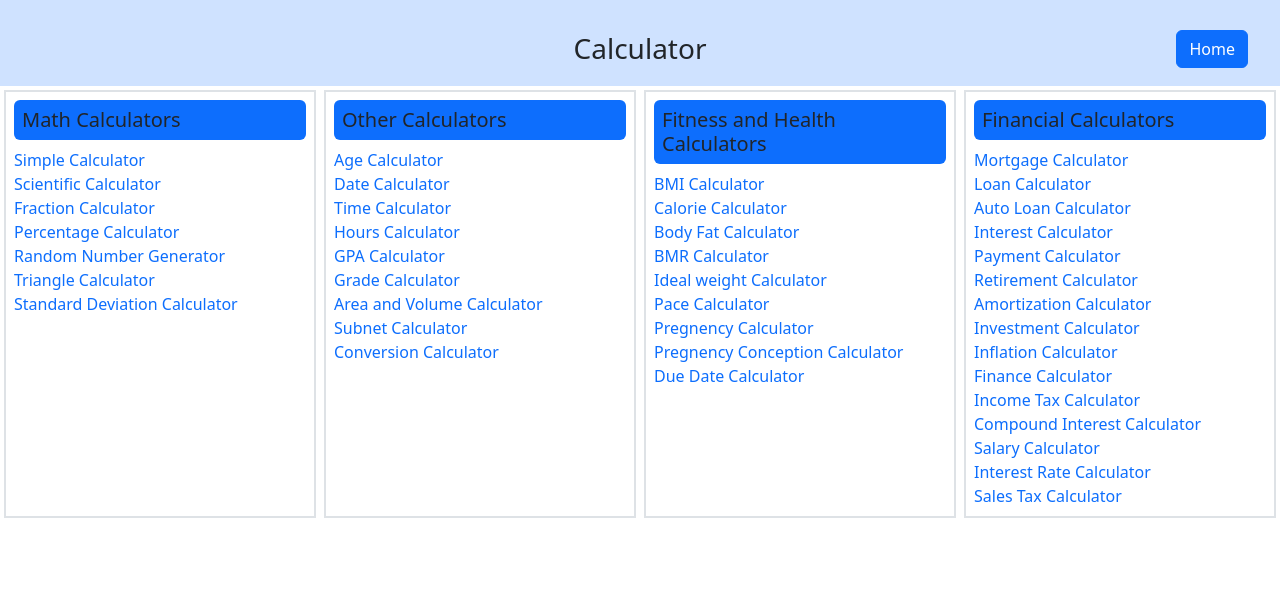
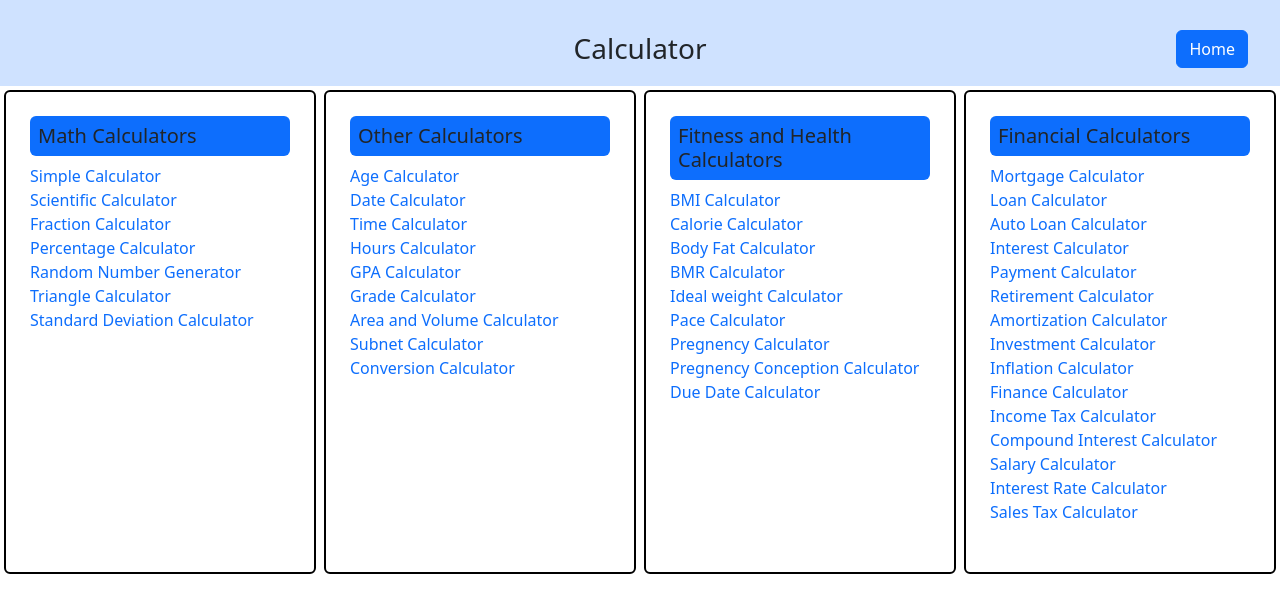
Before and after one commit to preethamgshiva/calculator, an Angular app: page /hyperlinks in a window 1280 px wide. Shown: the top 612 px of the page. Built offline with nearby package versions, Linux system fonts and the light colour scheme.

Commit message:
Add border changes

```diff
--- a/src/app/hyperlinks/hyperlinks.ts
+++ b/src/app/hyperlinks/hyperlinks.ts
@@ -7,7 +7,7 @@ import { RouterLink } from '@angular/router';
   imports: [ RouterLink],
   template: `
     <div class="calculators-type-container d-flex w-100 word-wrap" >
-        <div class="mathematical-calculator border border-2 p-2 m-1 w-100">
+        <div class="mathematical-calculator border border-2 p-4 m-1 w-100 rounded">
           <h5 class="p-2 bg-primary rounded">Math Calculators</h5>
           <a routerLink="/simple-calculator">Simple Calculator</a>
           <br>
@@ -25,7 +25,7 @@ import { RouterLink } from '@angular/router';
           <br>
 
         </div>
-        <div class="other-calculator border border-2 p-2 m-1 w-100">
+        <div class="other-calculator border border-2 p-4 m-1 w-100 rounded">
           <h5 class="p-2 bg-primary rounded">Other Calculators</h5>
           <a routerLink="/age-calculator">Age Calculator</a>
           <br>
@@ -46,7 +46,7 @@ import { RouterLink } from '@angular/router';
           <a routerLink="/conversion-calculator">Conversion Calculator</a>
           <br>
         </div>
-        <div class="fitness-calculator border border-2 p-2 m-1 w-100">
+        <div class="fitness-calculator border border-2 p-4 m-1 w-100 rounded">
           <h5 class="p-2 bg-primary rounded">Fitness and Health Calculators</h5>
             <a routerLink="/bmi-calculator">BMI Calculator</a>
             <br>
@@ -67,7 +67,7 @@ import { RouterLink } from '@angular/router';
             <a routerLink="/duedate-calculator">Due Date Calculator</a>
             <br>
         </div>
-        <div class="financial-calculator border border-2 p-2 m-1 w-100">
+        <div class="financial-calculator border border-2 p-4 pb-5 m-1 w-100 rounded">
           <h5 class="p-2 bg-primary rounded">Financial Calculators</h5>
           <a routerLink="/mortgage-calculator">Mortgage Calculator</a>
           <br>
--- a/src/styles.css
+++ b/src/styles.css
@@ -1 +1,4 @@
-/* You can add global styles to this file, and also import other style files */
+:root {
+  --bs-border-width: 1px;
+  --bs-border-color: black;
+}
```
